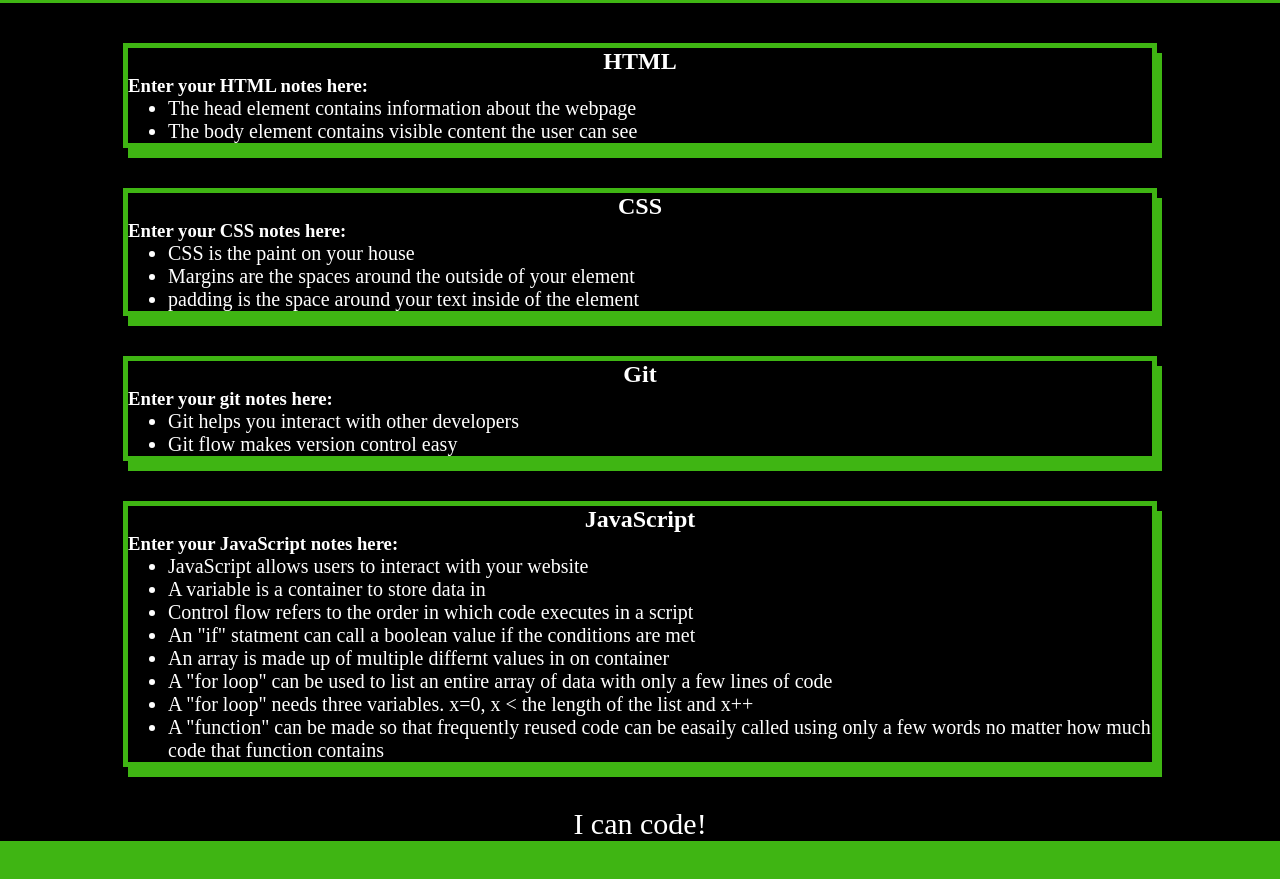
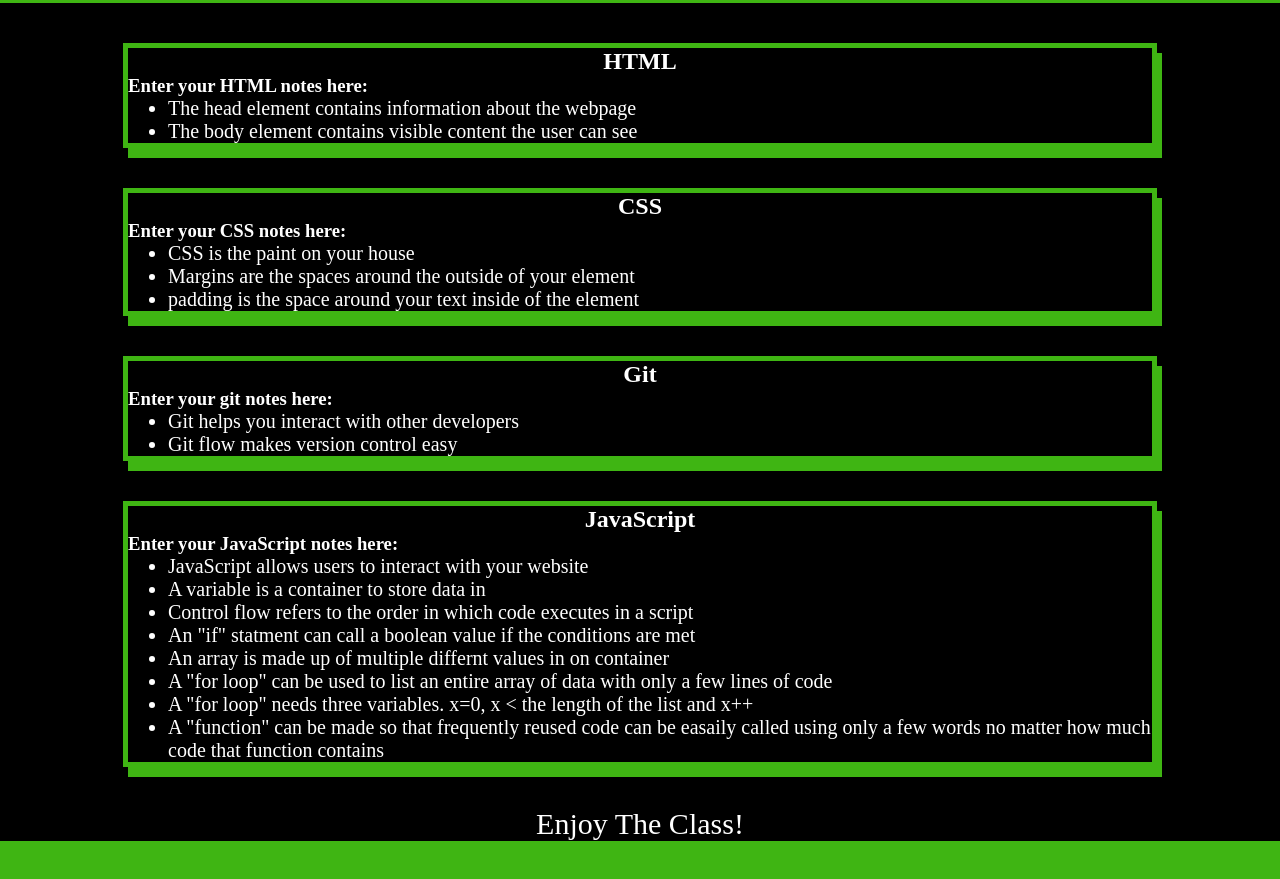
Before and after one commit to JasonBusenitz/prework-study-guide, a plain HTML site: page index.html in a window 1280 px wide. Shown: the part 117-996 px from the top of the page. Drawn offline with Linux system fonts and the light colour scheme.

Commit message:
Changed footer

```diff
--- a/index.html
+++ b/index.html
@@ -55,7 +55,7 @@
     </main>
 
     <footer>
-      <p>I can code!</p>
+      <p>Enjoy The Class!</p>
     </footer>
     <script src="./assets/script.js"></script>
   </body>
```
